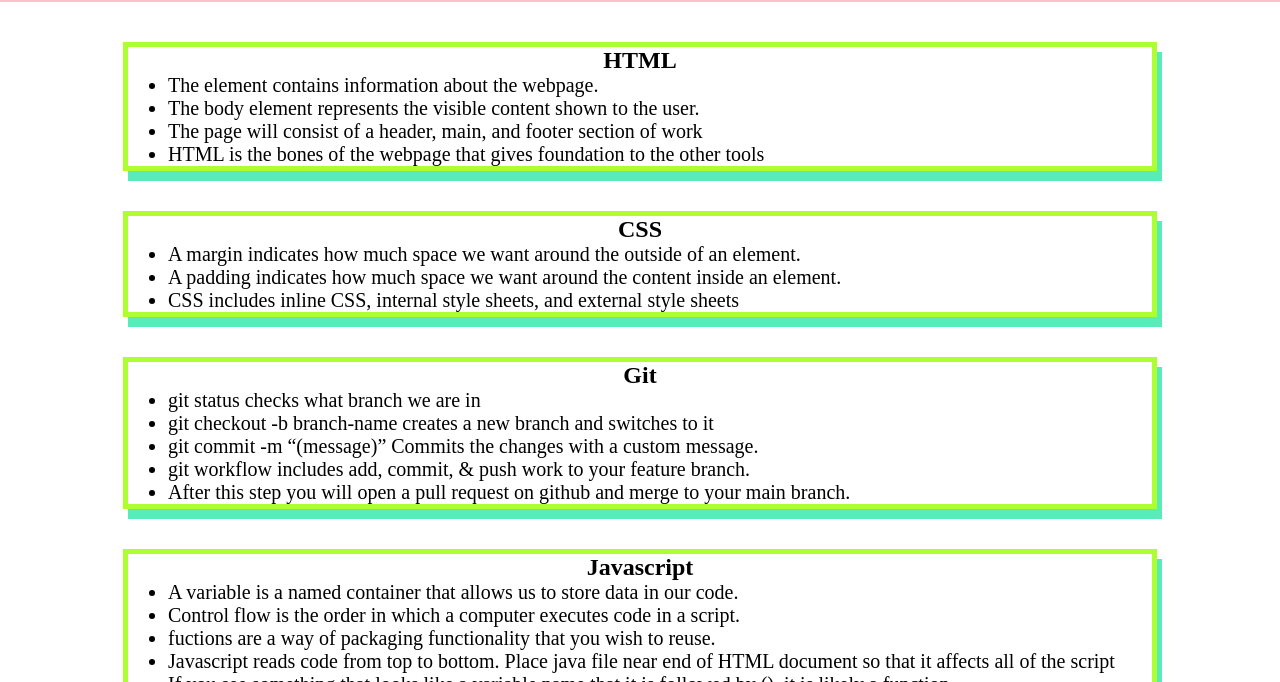
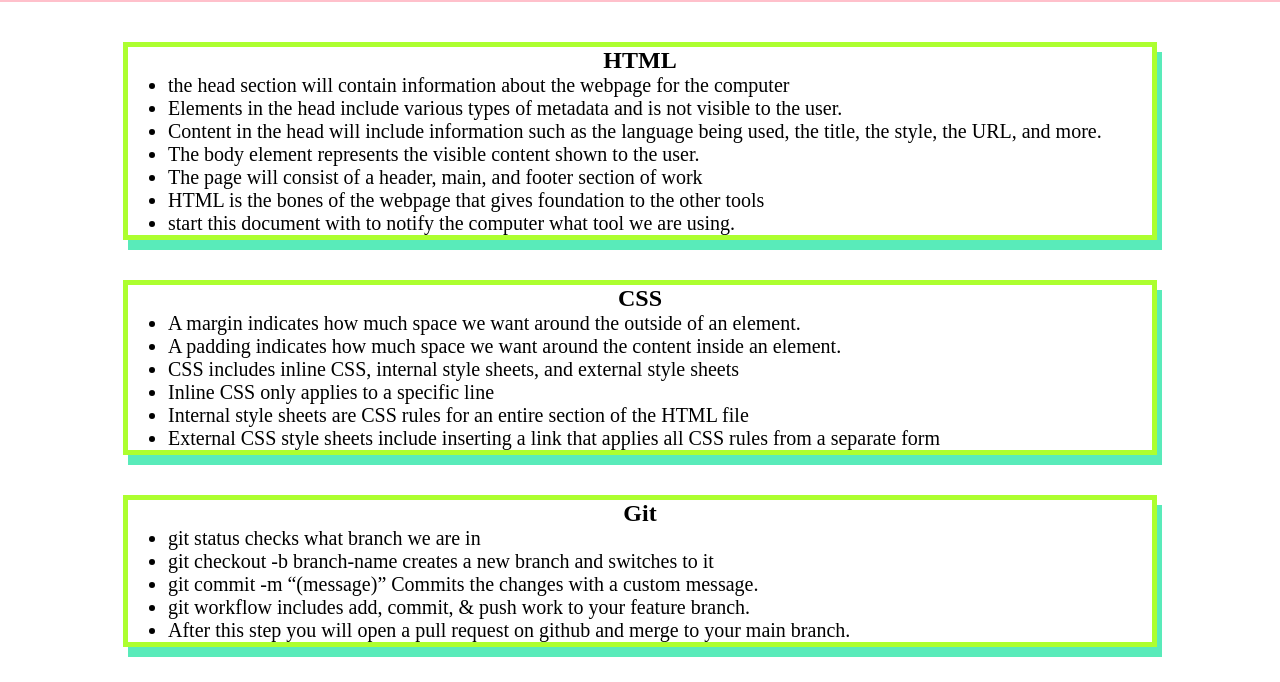
Before and after one commit to marcielucke/prework-study-guide, a plain HTML site: page index.html in a window 1280 px wide. Shown: the part 118-800 px from the top of the page. Drawn offline with Linux system fonts and the light colour scheme.

Commit message:
update README file

```diff
--- a/index.html
+++ b/index.html
@@ -18,11 +18,15 @@
     <section class="card" id="html-section">
     <h2>HTML</h2>
      <ul>
-       <li>The element contains information about the webpage.
+      <li> the head section will contain information about the webpage for the computer</li>
+       <li>Elements in the head include various types of metadata and is not visible to the user.
+        <li> Content in the head will include information such as the language being used, the title, the style, the URL, and more.</li>
        </li>
        <li>The body element represents the visible content shown to the user.</li>
        <li>The page will consist of a header, main, and footer section of work</li>
        <li>HTML is the bones of the webpage that gives foundation to the other tools</li>
+<li> start this document with <!DOCTYPE html> to notify the computer what tool we are using.</li>
+
 
      </ul>
 
@@ -36,6 +40,9 @@
       <li>A margin indicates how much space we want around the outside of an element.</li>
       <li>A padding indicates how much space we want around the content inside an element.</li>
       <li>CSS includes inline CSS, internal style sheets, and external style sheets </li>
+      <li> Inline CSS only applies to a specific line</li>
+      <li> Internal style sheets are CSS rules for an entire section of the HTML file</li>
+      <li> External CSS style sheets include inserting a link that applies all CSS rules from a separate form</li>
      </ul>
     </section>
 
```
Also changed, not shown: 1 other file.
